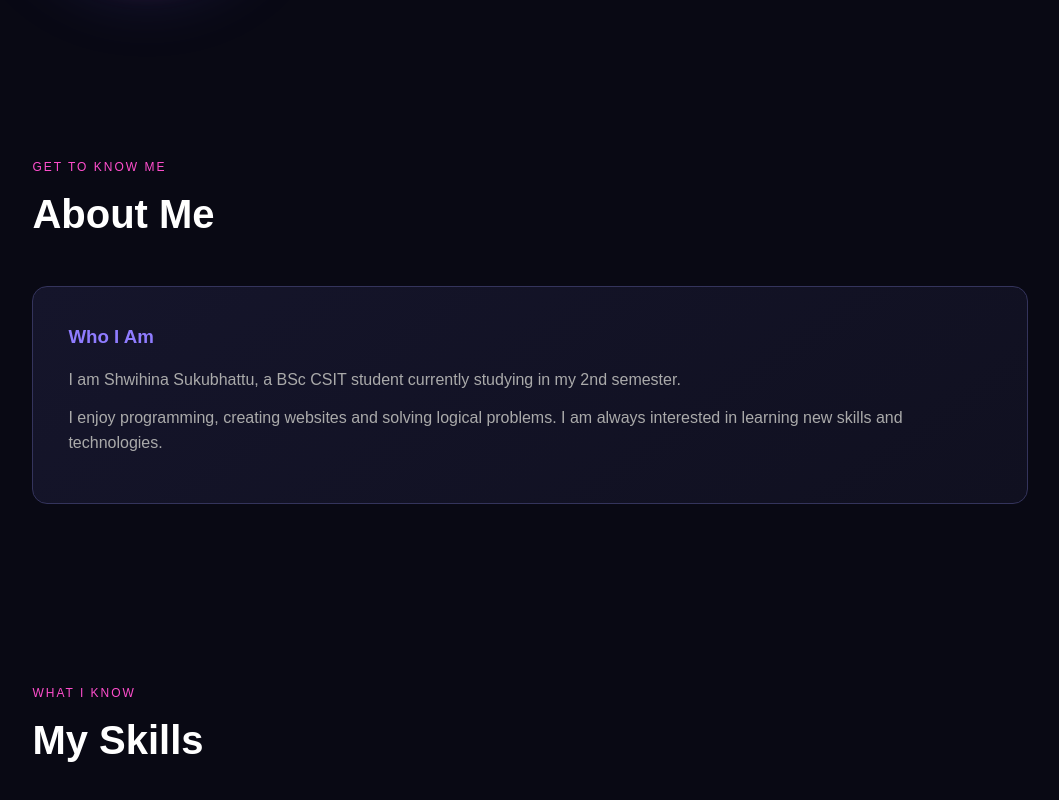
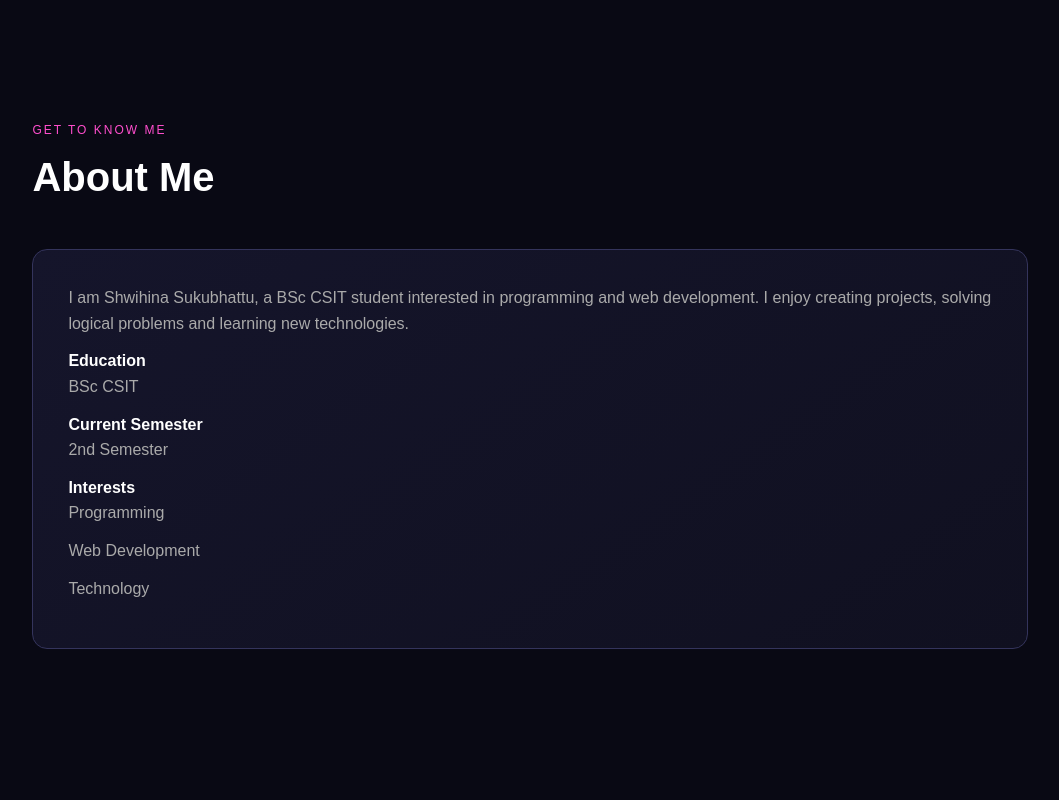
Before and after one commit to shwihina/shwihinaa-portfolio, a plain HTML site: page index.html in a window 1280 px wide. Shown: the part 750-1550 px from the top of the page, without its empty margins (110-1169 px from the left). Drawn offline with Linux system fonts and the light colour scheme.

Commit message:
Fix HTML sturcture and typo

```diff
--- a/index.html
+++ b/index.html
@@ -35,32 +35,51 @@
                 <a href="#contact" class="btn">Contact Me</a>
                 <a href="#projects" class="btn">View My Work</a>
             </div>
+        </div>
 
-            <div class="profile">
-                <span>S</span>
-            </div>
+        <div class="profile">
+            <span>S</span>
+        </div>
     </section>
 
     <section id="about">
+
         <div class="title">
             <p>GET TO KNOW ME</p>
             <h2>About Me</h2>
         </div>
 
         <div class="about-box">
-            <h3>Who I Am</h3>
 
             <p>
-                I am Shwihina Sukubhattu, a BSc CSIT student currently
-                studying in my 2nd semester.
+                I am Shwihina Sukubhattu, a BSc CSIT student interested in
+                programming and web development. I enjoy creating projects,
+                solving logical problems and learning new technologies.
             </p>
 
-            <p>
-                I enjoy programming, creating websites and solving
-                logical problems. I am always interested in learning
-                new skills and technologies.
-            </p>
+            <div class="about-info">
+
+                <div class="info-card">
+                    <h4>Education</h4>
+                    <p>BSc CSIT</p>
+                </div>
+
+                <div class="info-card">
+                    <h4>Current Semester</h4>
+                    <p>2nd Semester</p>
+                </div>
+
+                <div class="info-card">
+                    <h4>Interests</h4>
+                    <p>Programming</p>
+                    <p>Web Development</p>
+                    <p>Technology</p>
+                </div>
+
+            </div>
+
         </div>
+
     </section>
 
     <section id="skills">
```
